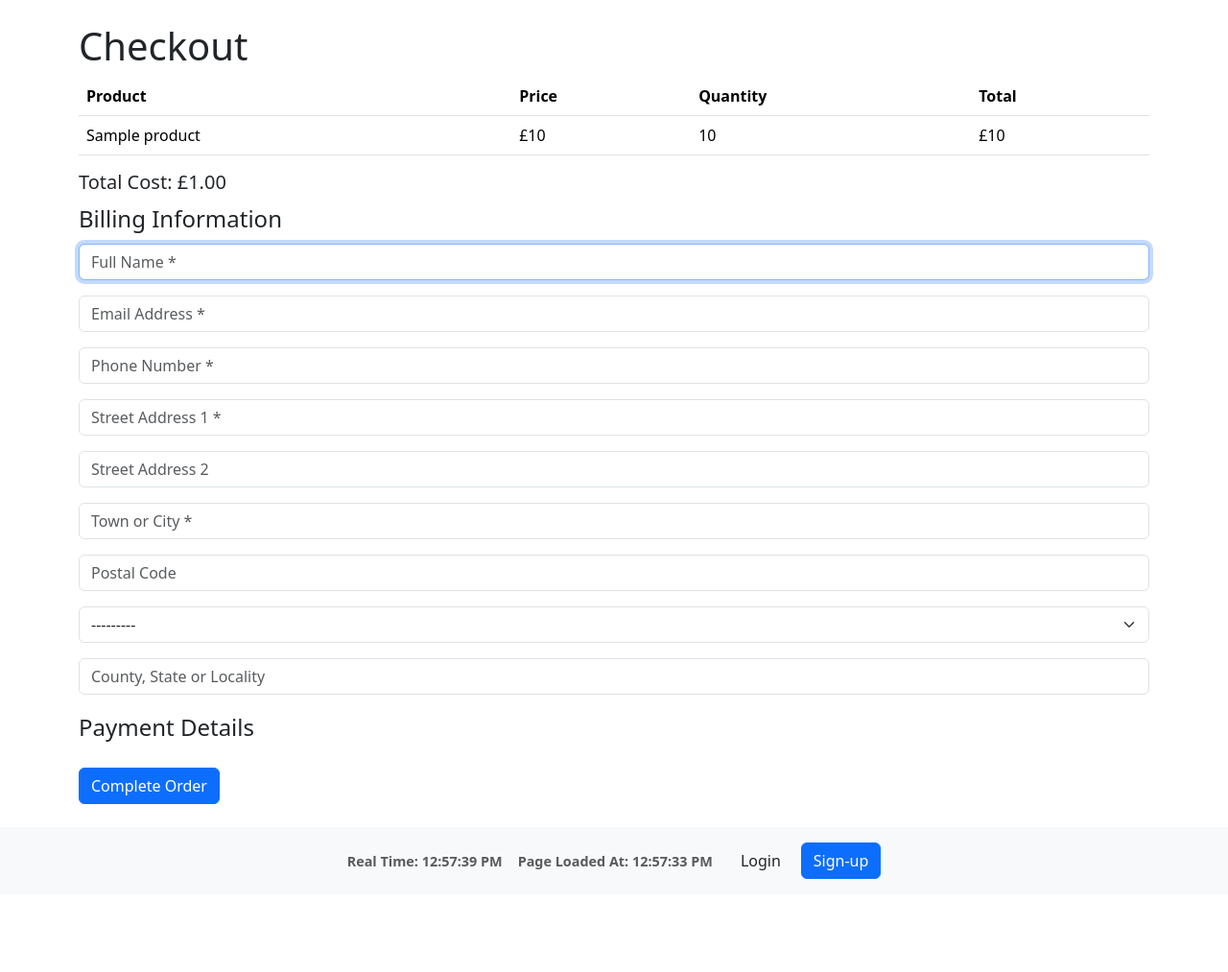
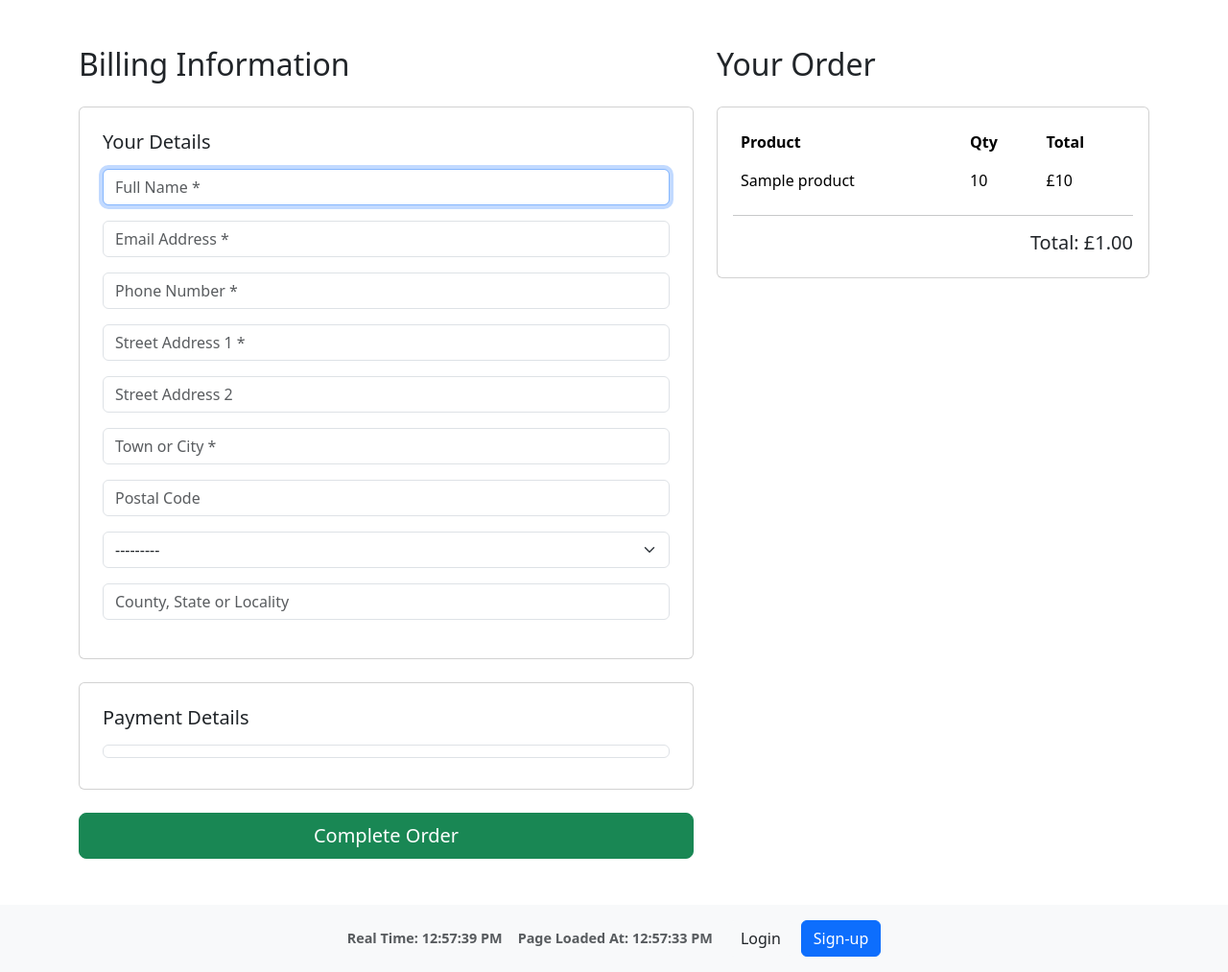
Before and after one commit to phloreenm/MP4-Django-CI-CoBC, a Django app: template checkout/templates/checkout/checkout.html in a window 1280 px wide. Shown: the part 202-1215 px from the top of the page at 96% size. Before the commit the page ends 1118 px from the top, so only its background shows below. Run offline with Django 3.2, Linux system fonts and the light colour scheme; tables that the repository leaves empty hold one stand-in row (values such as "Sample post"); the template is opened without the code that fills it: values that come from a table or form of the project are taken from there, most other values are stand-ins (such as "Sample title", 1, 10 or a date in 2020); some libraries are stand-ins or nearby versions.

Commit message:
Enhance checkout and cart templates for improved user experience and payment processing

```diff
--- a/cart/templates/cart/cart.html
+++ b/cart/templates/cart/cart.html
@@ -17,7 +17,8 @@
         <tbody>
             {% for item in cart_items %}
             <tr>
-                <td>{{ item.product.name }}</td>
+                <td><a href="{% url 'products:product_detail' item.product.id %}">
+                    {{ item.product.name }}</td>
                 <td>£{{ item.product.price }}</td>
                 <td>
                     <form method="post" action="{% url 'cart:update_quantity' item.product.id %}">
--- a/checkout/templates/checkout/checkout.html
+++ b/checkout/templates/checkout/checkout.html
@@ -2,43 +2,16 @@
 {% load crispy_forms_tags %}
 
 {% block content %}
-<div class="container my-4">
-    <h1>Checkout</h1>
+<div class="container my-5">
+  <div class="row">
 
-    <!-- Order Summary -->
-    {% if cart_items %}
-        <table class="table">
-            <thead>
-                <tr>
-                    <th>Product</th>
-                    <th>Price</th>
-                    <th>Quantity</th>
-                    <th>Total</th>
-                </tr>
-            </thead>
-            <tbody>
-                {% for item in cart_items %}
-                <tr>
-                    <td>{{ item.product.name }}</td>
-                    <td>£{{ item.product.price }}</td>
-                    <td>{{ item.quantity }}</td>
-                    <td>£{{ item.total }}</td>
-                </tr>
-                {% endfor %}
-            </tbody>
-        </table>
-        <div class="mt-3">
-            <h5>Total Cost: £{{ total_cost|floatformat:2 }}</h5>
-        </div>
-    {% else %}
-        <p>Your cart is empty.</p>
-    {% endif %}
-
-    <!-- Checkout Form -->
+    <div class="col-md-7">
+      <h2 class="mb-4">Billing Information</h2>
       <form id="payment-form">
         {% csrf_token %}
+        <div class="card p-4 mb-4">
           <fieldset>
-            <legend>Billing Information</legend>
+            <legend class="h5 mb-3">Your Details</legend>
             {{ order_form.full_name | as_crispy_field }}
             {{ order_form.email | as_crispy_field }}
             {{ order_form.phone_number | as_crispy_field }}
@@ -49,44 +22,88 @@
             {{ order_form.country | as_crispy_field }}
             {{ order_form.county | as_crispy_field }}
           </fieldset>
+        </div>
+        <div class="card p-4 mb-4">
+          <fieldset>
+            <legend class="h5 mb-3">Payment Details</legend>
+            <div id="card-element" class="form-control"></div>
+            <div id="card-errors" class="text-danger mt-2" role="alert"></div>
+          </fieldset>
+        </div>
+        <button type="submit" class="btn btn-success btn-lg w-100">Complete Order</button>
+      </form>
+    </div>
 
-        <!-- Stripe Card Element -->
-        <fieldset>
-            <legend>Payment Details</legend>
-            <div id="card-element"></div>
-            <div id="card-errors" role="alert"></div>
-        </fieldset>
-
-        <button type="submit" class="btn btn-primary mt-3">Complete Order</button>
-    </form>
+    <div class="col-md-5">
+      <h2 class="mb-4">Your Order</h2>
+      {% if cart_items %}
+      <div class="card">
+        <div class="card-body">
+          <table class="table table-borderless">
+            <thead>
+              <tr>
+                <th>Product</th>
+                <th>Qty</th>
+                <th>Total</th>
+              </tr>
+            </thead>
+            <tbody>
+              {% for item in cart_items %}
+              <tr>
+                <td>{{ item.product.name }}</td>
+                <td>{{ item.quantity }}</td>
+                <td>£{{ item.total }}</td>
+              </tr>
+              {% endfor %}
+            </tbody>
+          </table>
+          <hr>
+          <h5 class="text-end">Total: £{{ total_cost|floatformat:2 }}</h5>
+        </div>
+      </div>
+      {% else %}
+      <p>Your cart is empty.</p>
+      {% endif %}
+    </div>
+  </div>
 </div>
 {% endblock %}
 
 {% block postloadjs %}
-
+<script src="https://js.stripe.com/v3/"></script>
 <script>
   const stripe = Stripe('{{ stripe_public_key }}');
   const elements = stripe.elements();
-    const card = elements.create('card');
+  const card = elements.create('card', {
+    style: {
+      base: {
+        fontSize: '16px',
+        color: '#495057',
+        '::placeholder': {
+          color: '#6c757d',
+        },
+      },
+      invalid: {
+        color: '#dc3545',
+      },
+    },
+  });
   card.mount('#card-element');
 
   const form = document.getElementById('payment-form');
-
   form.addEventListener('submit', async function(event) {
     event.preventDefault();
-
     const { paymentMethod, error } = await stripe.createPaymentMethod({
       type: "card",
       card: card,
     });
-
     if (error) {
       document.getElementById('card-errors').textContent = error.message;
     } else {
       const csrfToken = document.querySelector('[name=csrfmiddlewaretoken]').value;
       const formData = new FormData(form);
       formData.append('payment_method_id', paymentMethod.id);
-
+      formData.append('client_secret', "{{ client_secret }}");
       fetch("{% url 'checkout:process_payment' %}", {
         method: "POST",
         headers: {
--- a/products/templates/products/product_detail.html
+++ b/products/templates/products/product_detail.html
@@ -19,7 +19,7 @@
             <h1>{{ product.name }}</h1>
             <p>{{ product.description }}</p>
             <p class="text-primary fw-bold">Price: £{{ product.price }}</p>
-            <button class="btn btn-primary">Add to Cart</button>
+            <button href="{% url 'cart:add_to_cart' product.id %}" class="btn btn-primary">Add to Cart</button>
         </div>
     </div>
 </div>
--- a/products/templates/products/product_list.html
+++ b/products/templates/products/product_list.html
@@ -1,5 +1,6 @@
 {% extends "base.html" %}
 {% load static %}
+
 {% block extracss %}
     <link href="{% static 'css/products.css' %}" rel="stylesheet">
 {% endblock %}
```
Also changed, not shown: checkout/templates/checkout/cancel.html (+9 -6 lines), checkout/templates/checkout/success.html (+12 -5 lines), checkout/views.py (+3 -5 lines), db.sqlite3. Lines whose indentation alone changed are shown as unchanged.
